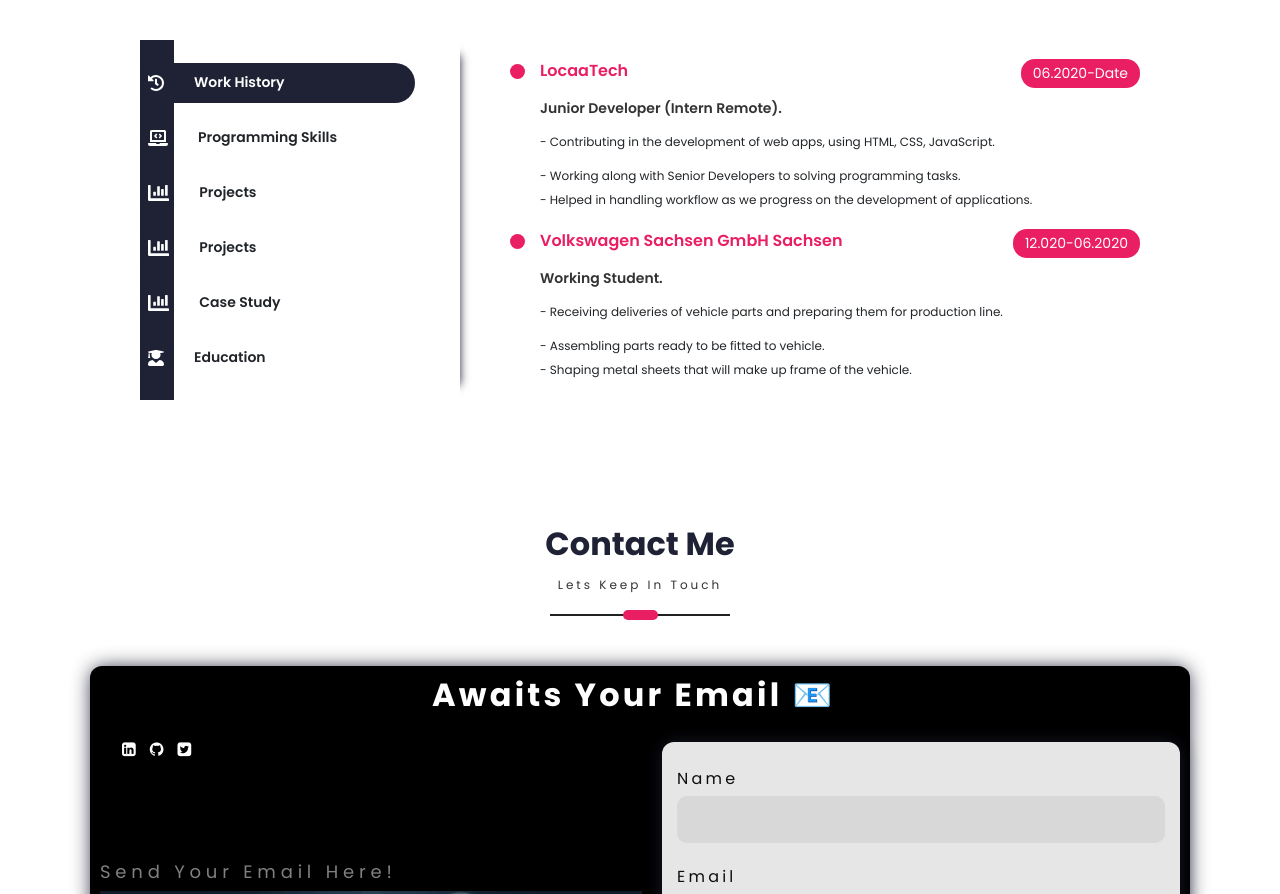
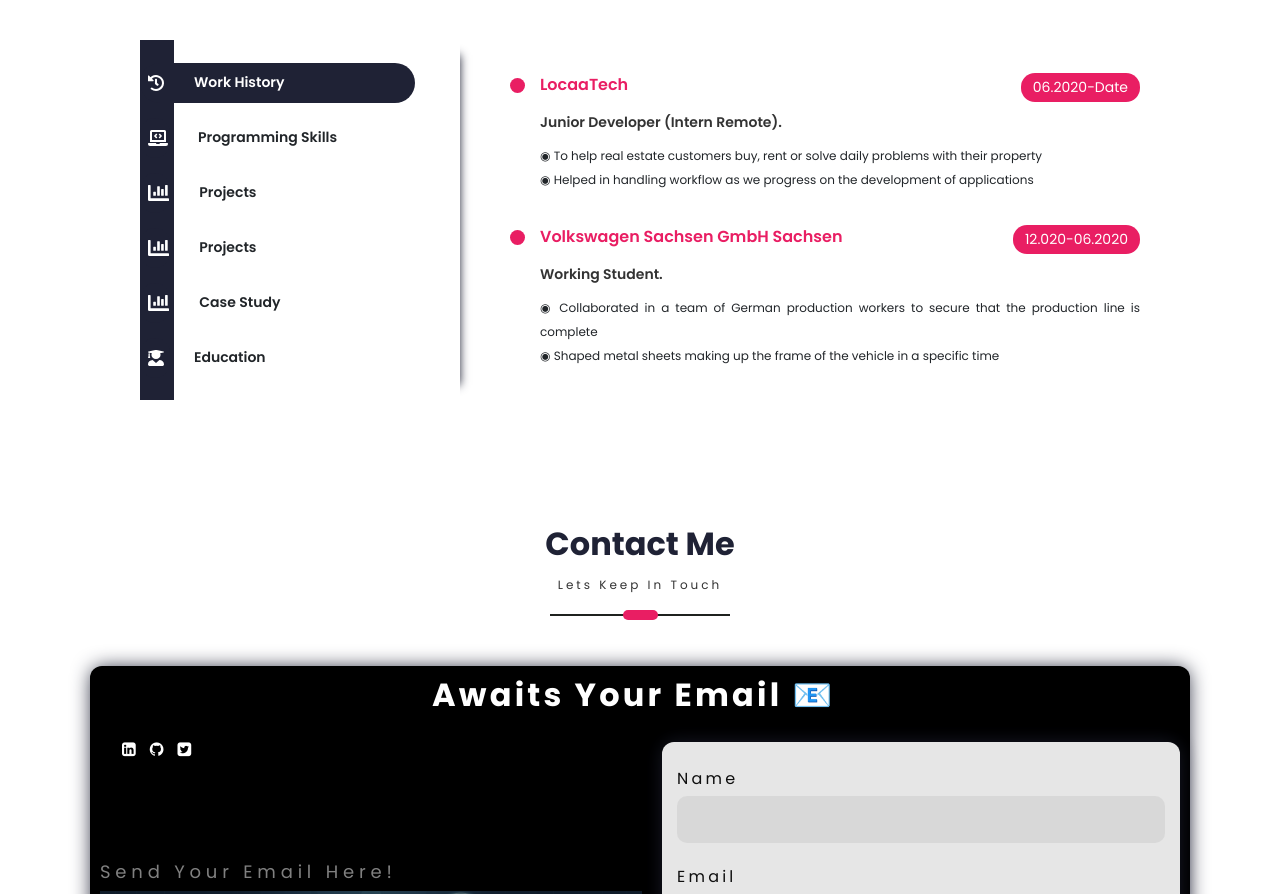
Before and after one commit to ambabasly/Personal_Website, a React (Create React App) app in the folder client/: page / in a window 1280 px wide. Shown: the part 1860-2754 px from the top of the page. Built offline with nearby package versions, Linux system fonts and the light colour scheme; a web font is replaced by a local one.

Commit message:
updating resume

```diff
--- a/client/src/PortfolioContainer/Resume/Resume.js
+++ b/client/src/PortfolioContainer/Resume/Resume.js
@@ -89,7 +89,6 @@ const Resume = (props) => {
     {
       link: "https://ambabasly.github.io/Pokemon-app/",
       title: "JavaScript App Pokédex",
-      duration: { fromDate: "", toDate: "" },
       description:
         "Pokemon app that lists a variety of Pokemon along with their individual attributes pulling info directly from an ext API",
       subHeading: "Tech Stack: HTML, CSS, JavaScript, Boootstrap",
@@ -97,7 +96,6 @@ const Resume = (props) => {
     {
       link: "http://my-flixdbapp.herokuapp.com/documentation.html",
       title: "Database App (myFlix)",
-      duration: { fromDate: "", toDate: "" },
       description:
         "Server-side component of a 'movies' web application, the web application provide users with access to information about various movies, directors, and genres.",
       subHeading:
@@ -106,7 +104,6 @@ const Resume = (props) => {
     {
       link: "https://ambabasly.github.io/meet2/",
       title: "Meet App",
-      duration: { fromDate: "", toDate: "" },
       description:
         "This app uses the Google Calendar API to fetch upcoming events and it is built with a serverless, (PWA) with React using (TDD) technique.",
       subHeading:
@@ -126,18 +123,11 @@ const Resume = (props) => {
         />
         <div className="experience-description">
           <span className="resume-description-text">
-            - Contributing in the development of web apps, using HTML, CSS,
-            JavaScript.
-          </span>
-        </div>
-        <div className="experience-description">
-          <span className="resume-description-text">
-            - Working along with Senior Developers to solving programming tasks.
+          ◉ To help real estate customers buy, rent or solve daily problems with their property
           </span>
           <br />
           <span className="resume-description-text">
-            - Helped in handling workflow as we progress on the development of
-            applications.
+          ◉ Helped in handling workflow as we progress on the development of applications
           </span>
           <br />
         </div>
@@ -152,17 +142,11 @@ const Resume = (props) => {
         />
         <div className="experience-description">
           <span className="resume-description-text">
-            - Receiving deliveries of vehicle parts and preparing them for
-            production line.
-          </span>
-        </div>
-        <div className="experience-description">
-          <span className="resume-description-text">
-            - Assembling parts ready to be fitted to vehicle.
+          ◉ Collaborated in a team of German production workers to secure that the production line is complete
           </span>
           <br />
           <span className="resume-description-text">
-            - Shaping metal sheets that will make up frame of the vehicle.
+          ◉ Shaped metal sheets making up the frame of the vehicle in a specific time
           </span>
           <br />
         </div>
@@ -197,8 +181,6 @@ const Resume = (props) => {
           heading={projectsDetails.title}
           subHeading={projectsDetails.subHeading}
           description={projectsDetails.description}
-          fromDate={projectsDetails.duration.fromDate}
-          toDate={projectsDetails.duration.toDate}
         />
       ))}
     </div>,
```
